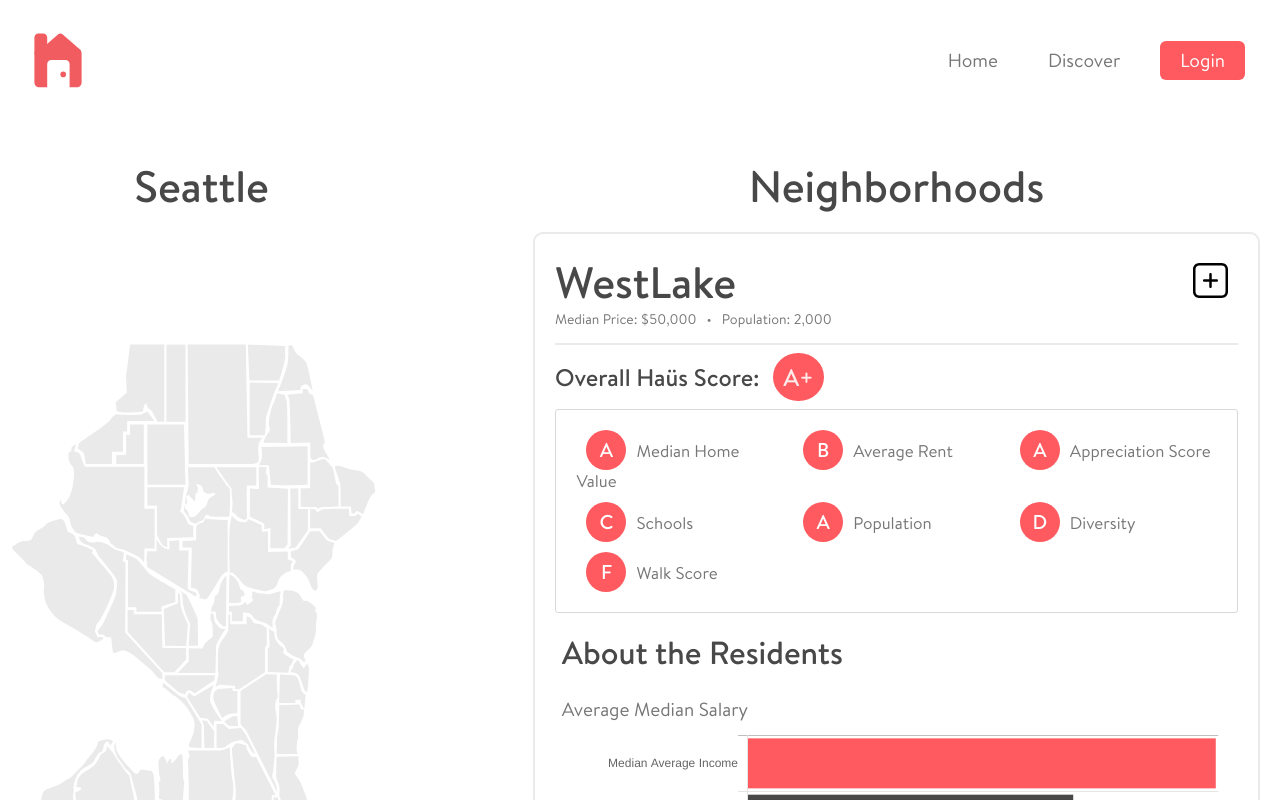
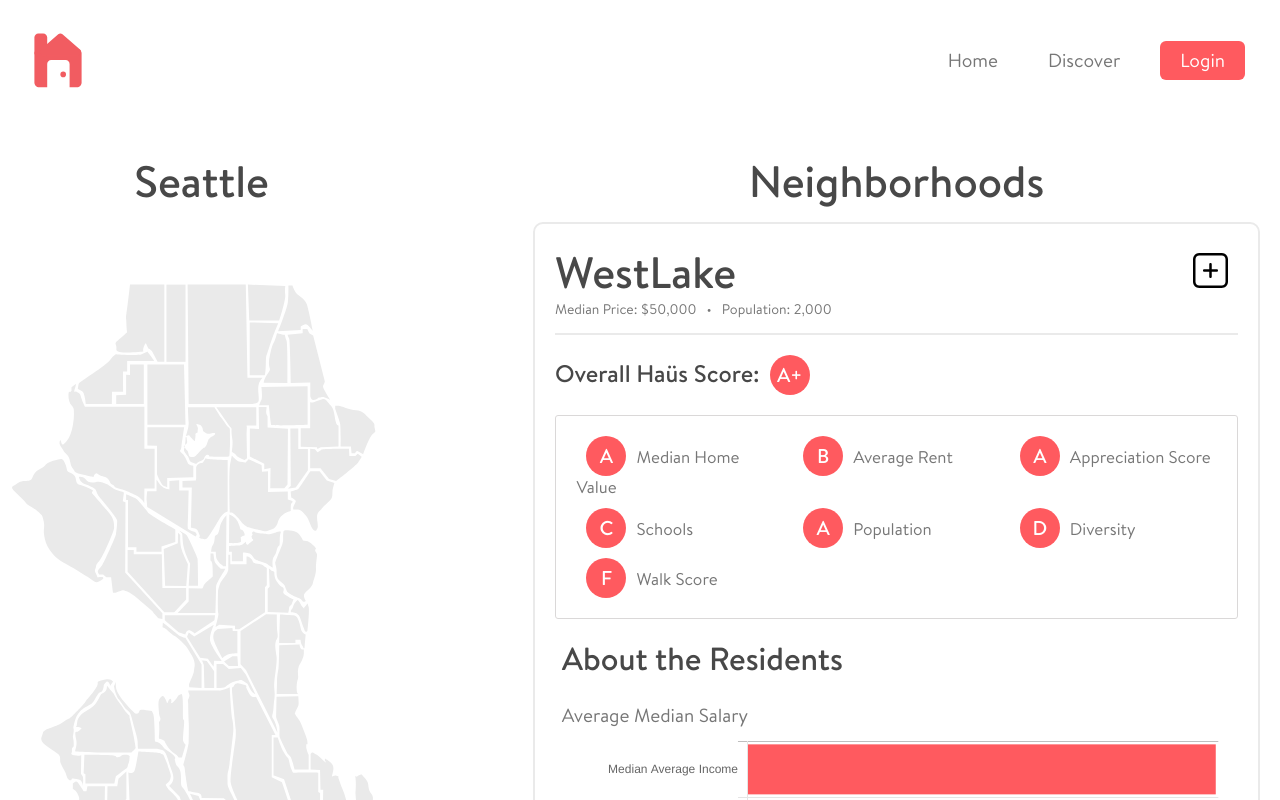
Before and after one commit to kartmanny/haus, a React (Create React App) app: page /haus/discover in a window 1280 px wide. Shown: the top 800 px of the page. Built offline with nearby package versions, Linux system fonts and the light colour scheme.

Commit message:
Dashboard fixes

```diff
--- a/src/components/Dashboard/Dashboard.jsx
+++ b/src/components/Dashboard/Dashboard.jsx
@@ -22,7 +22,7 @@ const Dashboard = ({ dashboardTitle, reportCard, data }) => {
           <Text type="title1">{dashboardTitle.name}</Text>
           <Text type="small">
             Median Price: ${dashboardTitle.price} &nbsp; &bull; &nbsp;
-            Population: {dashboardTitle.population}{' '}
+            Population: {dashboardTitle.population}
           </Text>
         </div>
 
@@ -31,13 +31,12 @@ const Dashboard = ({ dashboardTitle, reportCard, data }) => {
         </Link>
       </div>
       <div className={styles.dashboardContainer}>
-        <Text type="title3">
-          {' '}
-          Overall Haüs Score:{' '}
-          <span className={styles.dashboardScore}>
-            {' '}
-            {dashboardTitle.overall}{' '}
-          </span>{' '}
+        <Text type="title3" className={styles.dashboardScore}>
+          Overall Haüs Score:
+          <Grade
+            value={dashboardTitle.overall}
+            classNames={styles.dashboardScore}
+          />
         </Text>
         <div className={styles.dashboardReportCard}>
           {reportCard.map(({ name, score, type }) => (
--- a/src/components/Dashboard/dashboard.module.scss
+++ b/src/components/Dashboard/dashboard.module.scss
@@ -6,7 +6,7 @@
 .dashboardContainer {
   overflow-y: scroll;
   overflow-x: hidden;
-  height: 80rem;
+  height: 70rem;
 }
 
 .dashboardNav {
@@ -31,13 +31,7 @@
   display: grid;
 }
 .dashboardScore {
-  display: inline-flex;
-  background-color: var(--seed-color-primary);
-  border-radius: 50%;
-  padding: 10px;
-  text-align: center;
-  margin: 8px;
-  color: #ffeaea;
+  margin: 2rem 0;
 }
 
 .dashboardStats {
```
